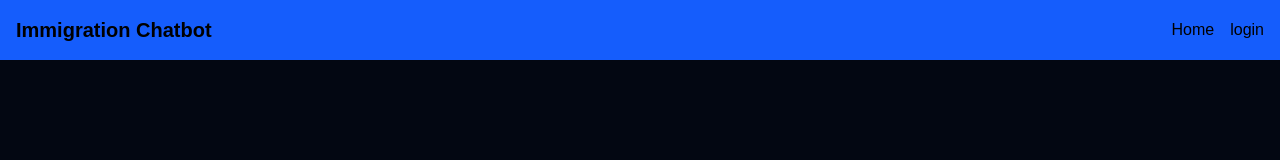
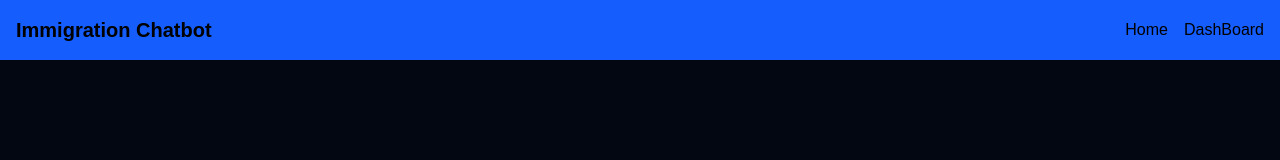
Before and after one commit to Arnav-Panchal/Assessment-AI, a Next.js app: page /report in a window 1280 px wide. Shown: the top 160 px of the page. Built offline with nearby package versions, Linux system fonts and the light colour scheme.

Commit message:
feat-Navbar changes

```diff
--- a/app/layout.tsx
+++ b/app/layout.tsx
@@ -35,7 +35,7 @@ export default function RootLayout({
               Home
             </Link>
             <Link href="/login" className="hover:underline">
-              login
+              DashBoard
             </Link>
           </div>
         </nav>
```
